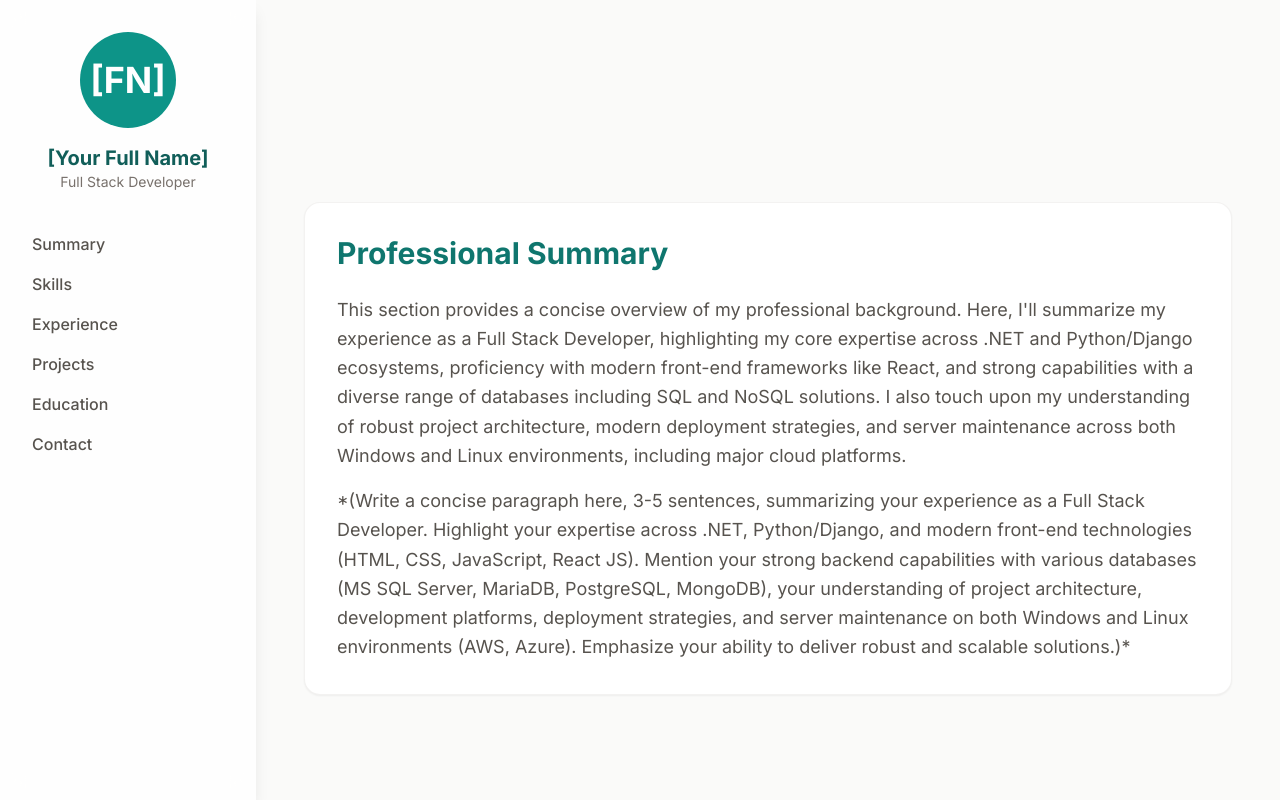
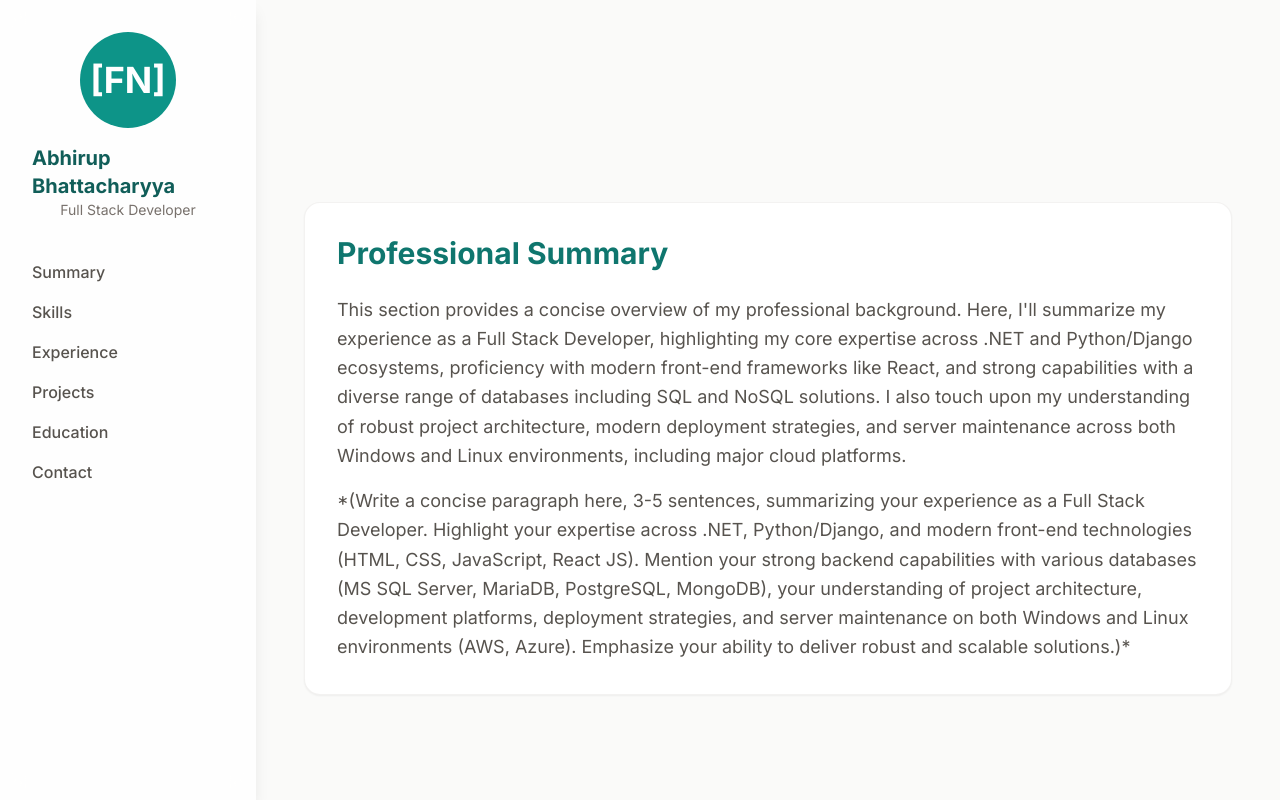
Before and after one commit to devabhifullstack/opencv, a plain HTML site: page index.html in a window 1280 px wide. Shown: the top 800 px of the page. Drawn offline with nearby package versions, Linux system fonts and the light colour scheme.

Commit message:
updt_030620250950

```diff
--- a/index.html
+++ b/index.html
@@ -45,7 +45,7 @@
                 <div class="w-24 h-24 bg-teal-600 rounded-full mb-4 flex items-center justify-center">
                      <span class="text-4xl font-bold text-white">[FN]</span>
                 </div>
-                <h1 class="text-xl font-bold text-teal-800">[Your Full Name]</h1>
+                <h1 class="text-xl font-bold text-teal-800">Abhirup Bhattacharyya</h1>
                 <p class="text-sm text-stone-500 text-center">Full Stack Developer</p>
             </div>
             <nav>
```
